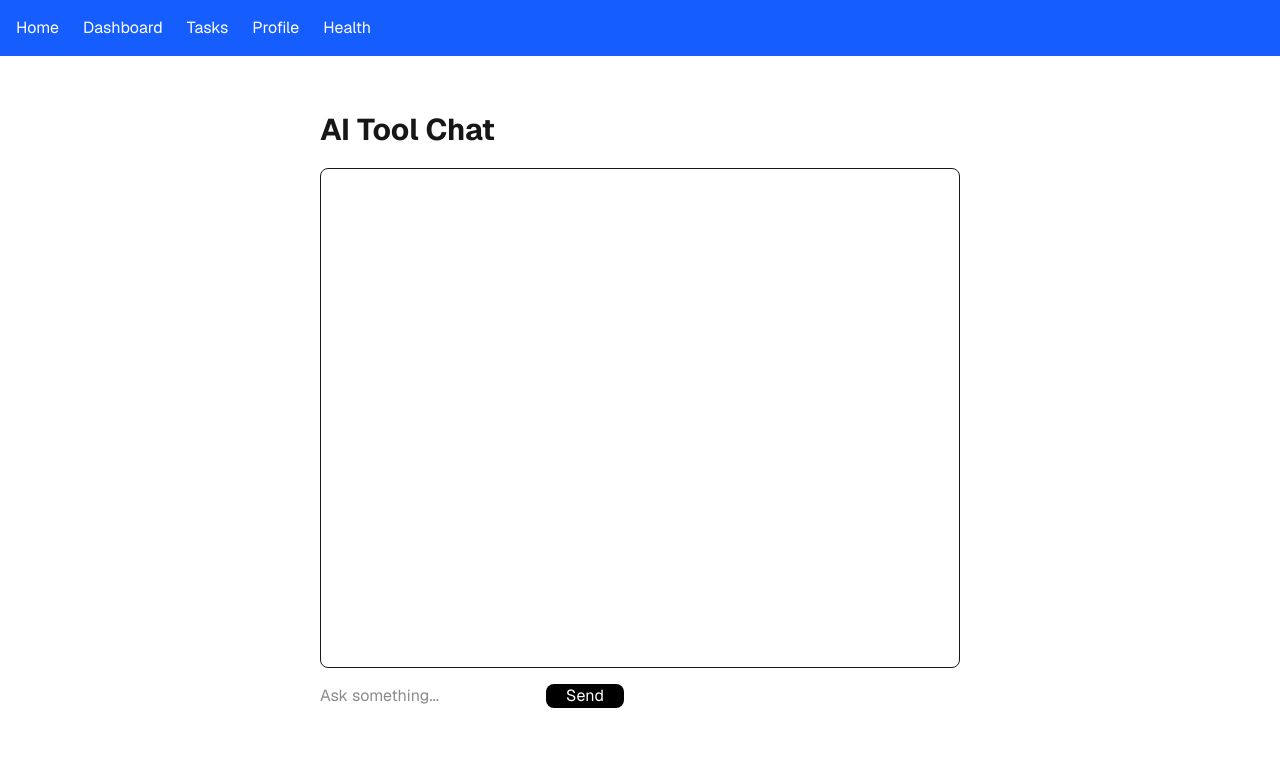
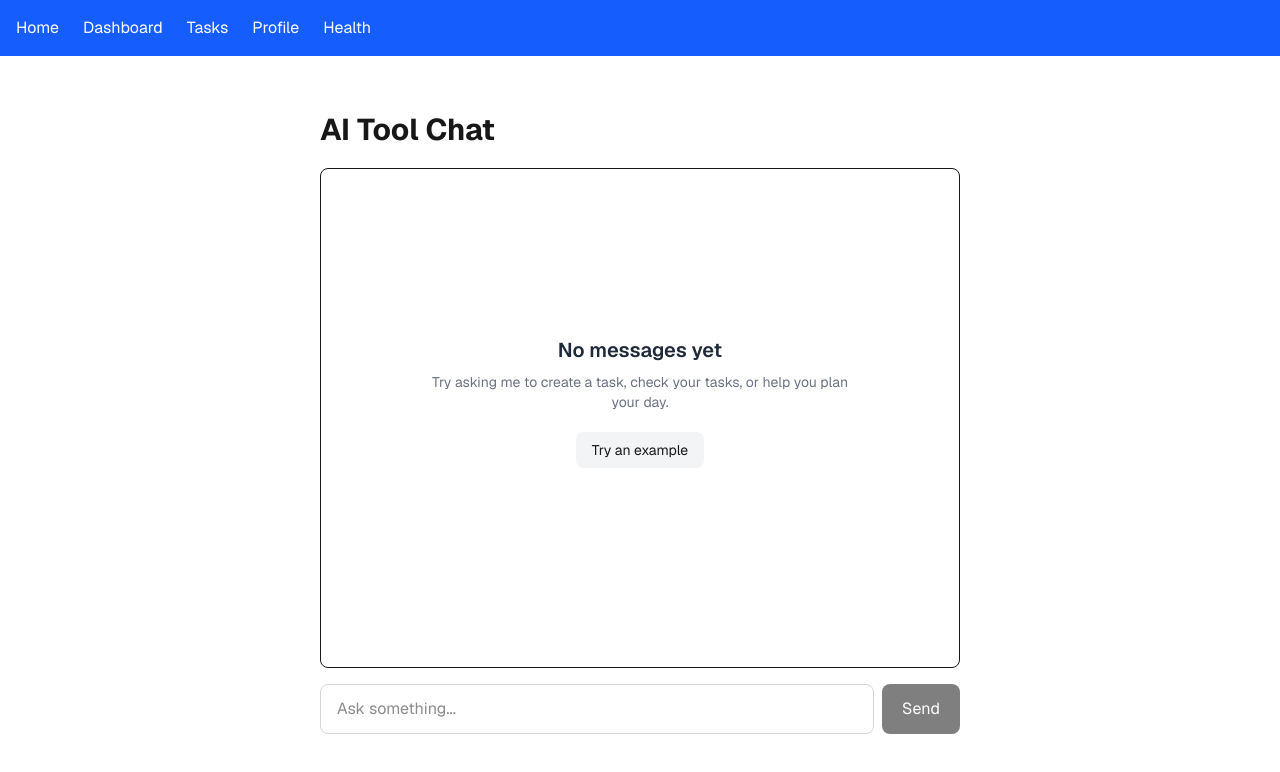
Before and after one commit to nimraiqbal921/todo-foundation, a Next.js app: page / in a window 1280 px wide. Shown: the top 772 px of the page. Built offline with nearby package versions, Linux system fonts and the light colour scheme.

Commit message:
add checkpoint 1 error handling

```diff
--- a/app/api/chat/route.ts
+++ b/app/api/chat/route.ts
@@ -23,6 +23,10 @@ export async function POST(req: Request) {
       tools: {
         getTodos: getTodosTool,
       },
+
+      onError({ error }) {
+        console.error("STREAM ERROR:", error);
+      },
     });
 
     return result.toUIMessageStreamResponse();
--- /dev/null
+++ b/app/error.tsx
@@ -0,0 +1,45 @@
+"use client";
+
+import { useEffect } from "react";
+
+type ErrorPageProps = {
+  error: Error & {
+    digest?: string;
+  };
+  reset: () => void;
+};
+
+export default function ErrorPage({
+  error,
+  reset,
+}: ErrorPageProps) {
+  useEffect(() => {
+    console.error("Application error:", error);
+  }, [error]);
+
+  return (
+    <main className="flex min-h-screen items-center justify-center bg-white px-6">
+      <div className="w-full max-w-md rounded-2xl border border-gray-200 bg-white p-8 text-center shadow-sm">
+        <div className="mx-auto mb-5 flex h-14 w-14 items-center justify-center rounded-full bg-red-100">
+          <span className="text-2xl">!</span>
+        </div>
+
+        <h1 className="text-2xl font-bold text-gray-900">
+          Something went wrong
+        </h1>
+
+        <p className="mt-3 text-sm leading-6 text-gray-600">
+          We couldn't load this page. Please try again.
+        </p>
+
+        <button
+          type="button"
+          onClick={() => reset()}
+          className="mt-6 rounded-lg bg-black px-5 py-3 text-sm font-medium text-white transition hover:bg-gray-800"
+        >
+          Try again
+        </button>
+      </div>
+    </main>
+  );
+}
--- a/app/tasks/page.tsx
+++ b/app/tasks/page.tsx
@@ -1,7 +1,6 @@
 import type { Metadata } from "next";
 import { Geist, Geist_Mono } from "next/font/google";
 import Link from "next/link";
-import "./globals.css";
 
 const geistSans = Geist({
   variable: "--font-geist-sans",
--- a/components/Chat.tsx
+++ b/components/Chat.tsx
@@ -4,103 +4,66 @@ import { useChat } from "@ai-sdk/react";
 import { useState, useEffect, useRef } from "react";
 import ToolRenderer from "./ToolRenderer";
 
-
 export default function Chat() {
-
   const {
     messages,
     sendMessage,
     stop,
     status,
+    error,
+    regenerate,
   } = useChat();
 
-
   const [input, setInput] = useState("");
-
   const [isAtBottom, setIsAtBottom] = useState(true);
 
-
   const chatBoxRef = useRef<HTMLDivElement>(null);
-
   const bottomRef = useRef<HTMLDivElement>(null);
 
-
-
   useEffect(() => {
-
     if (isAtBottom) {
-
       bottomRef.current?.scrollIntoView({
         behavior: "smooth",
       });
-
     }
-
   }, [messages, isAtBottom]);
 
-
-
-
   function handleScroll() {
-
     const box = chatBoxRef.current;
 
     if (!box) return;
-
 
     const atBottom =
       box.scrollHeight -
         box.scrollTop <=
       box.clientHeight + 50;
 
-
     setIsAtBottom(atBottom);
-
   }
 
-
-
-
-
-  function submit(e: React.FormEvent) {
-
+  function submit(e: React.FormEvent<HTMLFormElement>) {
     e.preventDefault();
-
 
     if (!input.trim()) return;
 
-
     sendMessage({
-      text: input,
+      text: input.trim(),
     });
 
-
     setInput("");
-
   }
 
-
-
-
-
   return (
-
     <div className="w-full max-w-2xl mx-auto p-4">
-
 
       <h1 className="text-3xl font-bold mb-5">
         AI Tool Chat
       </h1>
 
-
-
-
+      {/* CHAT AREA */}
       <div
-
         ref={chatBoxRef}
-
         onScroll={handleScroll}
-
         className="
           border
           rounded-lg
@@ -109,146 +72,156 @@ export default function Chat() {
           overflow-y-auto
           space-y-4
         "
-
       >
 
+        {/* EMPTY STATE */}
+        {messages.length === 0 && !error && (
+          <div className="flex h-full items-center justify-center">
+            <div className="text-center max-w-md">
+              <h2 className="text-xl font-semibold text-gray-800">
+                No messages yet
+              </h2>
 
-        {
-          messages.map((message) => (
+              <p className="mt-2 text-sm text-gray-500">
+                Try asking me to create a task, check your
+                tasks, or help you plan your day.
+              </p>
 
+              <button
+                type="button"
+                onClick={() => {
+                  setInput("Show me my tasks");
+                }}
+                className="
+                  mt-5
+                  rounded-lg
+                  bg-gray-100
+                  px-4
+                  py-2
+                  text-sm
+                  hover:bg-gray-200
+                "
+              >
+                Try an example
+              </button>
+            </div>
+          </div>
+        )}
+
+        {/* MESSAGES */}
+        {messages.map((message) => (
           <div
-
             key={message.id}
-
             className={`
               p-3
               rounded-lg
-
               ${
                 message.role === "user"
-                ?
-                "bg-blue-100 ml-10"
-                :
-                "bg-gray-100 mr-10"
+                  ? "bg-blue-100 ml-10"
+                  : "bg-gray-100 mr-10"
               }
             `}
-
           >
-
-
             <p className="font-bold mb-2">
-
-                {
-                  message.role === "user"
-                  ?
-                  "You"
-                  :
-                  "AI"
-                }
-
+              {message.role === "user" ? "You" : "AI"}
             </p>
 
-
-
-              {
-                message.parts.map((part, index) => {
-
-
+            {message.parts.map((part, index) => {
               if (part.type === "text") {
-
                 return (
-
                   <p key={index}>
                     {part.text}
                   </p>
-
                 );
-
               }
 
-
-
-                  if (
-                    part.type.startsWith("tool-")
-                  ) {
-
+              if (part.type.startsWith("tool-")) {
                 return (
-
                   <ToolRenderer
-
                     key={index}
-
                     part={part}
-
                   />
-
                 );
-
               }
 
+              return null;
+            })}
+          </div>
+        ))}
 
+        {/* LOADING STATE */}
+        {status === "submitted" && (
+          <div
+            className="
+              bg-gray-100
+              rounded-lg
+              p-4
+              mr-10
+            "
+          >
+            <div className="animate-pulse space-y-2">
+              <div className="h-3 w-3/4 rounded bg-gray-300" />
+              <div className="h-3 w-1/2 rounded bg-gray-300" />
+              <div className="h-3 w-2/3 rounded bg-gray-300" />
+            </div>
+          </div>
+        )}
 
-                  return null;
+        {/* ERROR STATE */}
+        {error && (
+          <div
+            className="
+              mr-10
+              rounded-lg
+              border
+              border-red-200
+              bg-red-50
+              p-4
+            "
+          >
+            <p className="font-semibold text-red-700">
+              Something went wrong
+            </p>
 
+            <p className="mt-1 text-sm text-red-600">
+              Your message could not be completed.
+              Please try again.
+            </p>
 
-                })
-              }
+            <button
+              type="button"
+              onClick={() => regenerate()}
+              className="
+                mt-3
+                rounded-lg
+                bg-black
+                px-4
+                py-2
+                text-sm
+                font-medium
+                text-white
+                hover:bg-gray-800
+              "
+            >
+              Retry
+            </button>
+          </div>
+        )}
 
-
-
+        <div ref={bottomRef} />
       </div>
 
-          ))
-        }
-
-
-
-
-
-        {
-          status === "submitted" && (
-
-            <div className="
-            bg-gray-100
-            rounded-lg
-            p-3
-            mr-10
-            ">
-
-              AI is thinking...
-
-            </div>
-
-          )
-        }
-
-
-
-        <div ref={bottomRef}/>
-
-
-      </div>
-
-
-
-
-
-
-      {
-        !isAtBottom && (
-
+      {/* JUMP TO LATEST */}
+      {!isAtBottom && (
         <button
-
+          type="button"
           onClick={() => {
-
             bottomRef.current?.scrollIntoView({
-                behavior:"smooth",
+              behavior: "smooth",
             });
 
             setIsAtBottom(true);
-
           }}
-
           className="
             fixed
             bottom-24
@@ -259,102 +232,67 @@ export default function Chat() {
             py-2
             rounded-full
           "
+        >
+          Jump to latest ↓
+        </button>
+      )}
 
+      {/* INPUT */}
+      <form
+        onSubmit={submit}
+        className="flex gap-2 mt-4"
       >
-
-            Jump to latest ↓
-
-          </button>
-
-        )
-      }
-
-
-
-
-
-
-
-      <form
-
-        onSubmit={submit}
-
-        className="
-        flex
-        gap-2
-        mt-4
-        "
-
-      >
-
-
-
         <input
           suppressHydrationWarning
           value={input}
-  onChange={(e)=>
-    setInput(e.target.value)
-  }
+          onChange={(e) => setInput(e.target.value)}
           placeholder="Ask something..."
+          className="
+            flex-1
+            rounded-lg
+            border
+            border-gray-300
+            px-4
+            py-3
+            outline-none
+            focus:border-black
+          "
         />
 
-
-
-        {
-          status === "streaming" ||
-          status === "submitted"
-
-          ?
-
+        {/* STOP / SEND */}
+        {status === "streaming" ||
+        status === "submitted" ? (
           <button
-
             type="button"
-
             onClick={() => stop()}
-
             className="
+              rounded-lg
               bg-red-600
+              px-5
               text-white
+              hover:bg-red-700
+            "
+          >
+            Stop
+          </button>
+        ) : (
+          <button
+            type="submit"
+            disabled={!input.trim()}
+            className="
+              rounded-lg
+              bg-black
               px-5
-            rounded-lg
+              text-white
+              hover:bg-gray-800
+              disabled:cursor-not-allowed
+              disabled:opacity-50
             "
-
           >
-
-            Stop
-
+            Send
           </button>
-
-
-          :
-
-          <button
-
-            type="submit"
-
-            className="
-            bg-black
-            text-white
-            px-5
-            rounded-lg
-            "
-
-          >
-
-            Send
-
-          </button>
-
+        )}
+      </form>
+    </div>
+  );
 }
-
-
-
-      </form>
-
-
-
-    </div>
-
-  );
-
-}
```
Lines whose indentation alone changed are shown as unchanged.
